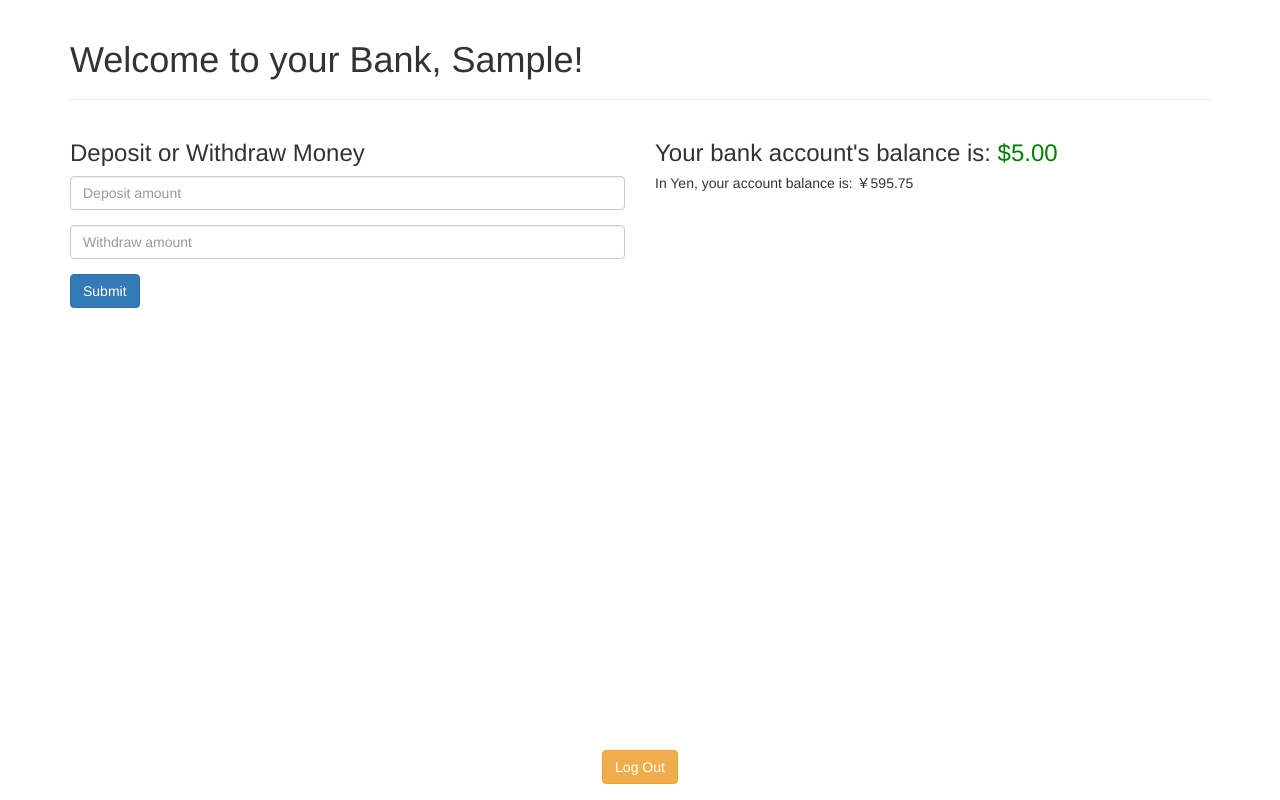
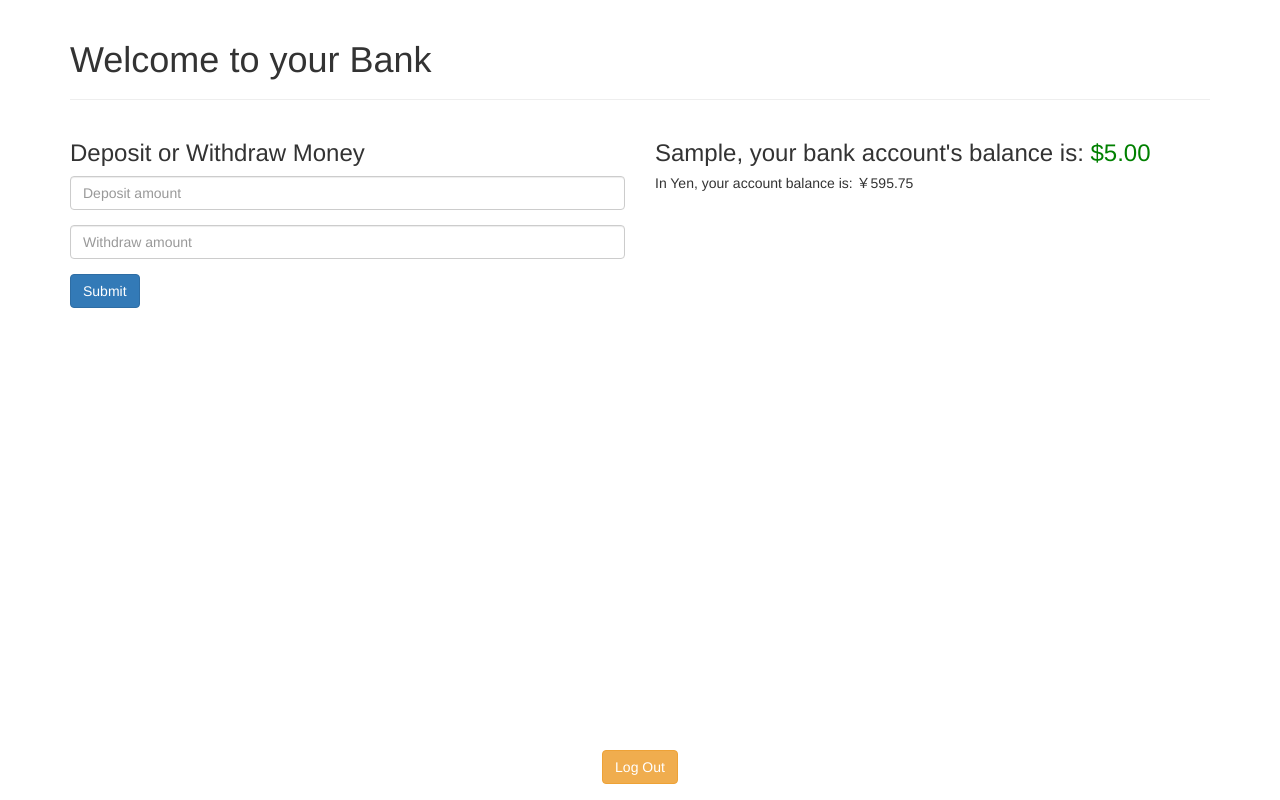
Before and after one commit to jillkuchman/bank_account_js, a plain HTML site: page index.html in a window 1280 px wide. Both pictures are taken after typing "Sample", "5" into the empty fields and a click on the button "Create bank account". Drawn offline with nearby package versions, Linux system fonts and the light colour scheme.

Commit message:
Change location of username in page

```diff
--- a/index.html
+++ b/index.html
@@ -18,7 +18,7 @@
     <body>
         <div class='container'>
             <div class='page-header'>
-                <h1>Welcome to your Bank<span id=account-name></span></h1>
+                <h1>Welcome to your Bank</h1>
             </div>
             <div class='row'>
                 <div id='splash-page' class='col-md-12'>
--- a/js/scripts.js
+++ b/js/scripts.js
@@ -30,7 +30,7 @@ $(document).ready(function() {
     }
 
     function viewUpdateBalance() {
-        $('#current-balance').html('Your bank account\'s balance is: <span id=\'balance-color\' style= color:' + balance_color + '>$' + newBankAccount.balance.toFixed(2) + '</span>');
+        $('#current-balance').html(newBankAccount.username + ', your bank account\'s balance is: <span id=\'balance-color\' style= color:' + balance_color + '>$' + newBankAccount.balance.toFixed(2) + '</span>');
         $('#yen-converter').html('In Yen, your account balance is: &#65509;' + (newBankAccount.balance.toFixed(2) * 119.15).toFixed(2));
     }
 
@@ -51,7 +51,7 @@ $(document).ready(function() {
         newBankAccount.deposit(initial_deposit);
 
         //Displays user name in header
-        $('#account-name').text(', ' + newBankAccount.username + "!");
+        // $('#account-name').text(newBankAccount.username + ", ");
 
         // Shows deposit or withdraw form section
         $('#deposit-withdraw').show();
```
